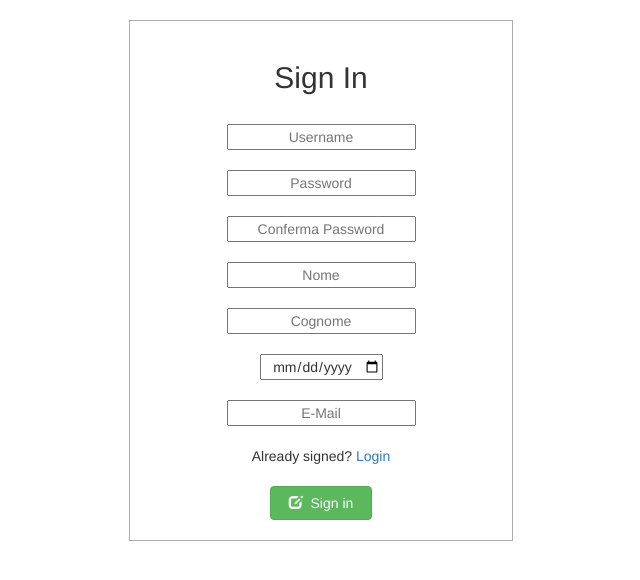
After one commit to sebaphil/Basi, a PHP site: page /signin.php in a window 1280 px wide. The commit adds this page. Shown: the top 580 px of the page, without its empty margins (319-959 px from the left). Run offline with PHP 8.4, Linux system fonts and the light colour scheme.

Commit message:
Signin.php

```diff
--- a/auth.php
+++ b/auth.php
@@ -1,5 +1,7 @@
 <?php
     require_once("connessione.php");
+    $query = "SELECT * FROM Utenti WHERE Username=".$_POST["username"].";";
+    //Eseguire query
 
 
 
--- a/css/login.css
+++ b/css/login.css
@@ -3,14 +3,14 @@
 }
 #loginForm{
 	width: 30%;
-	margin-top: 5%;
+	margin-top: 20px;
 	margin-left: auto;
 	margin-right: auto;
 	padding: 20px;
 	border: 1px solid #aeaeae;
 }
-#title{
-
+#alreadyLogged{
+	text-align: center;
 }
 #loginButton{
 	width: 30%;
@@ -18,3 +18,6 @@
 #signinButton{
 	width: 30%;
 }
+a:-webkit-any-link {
+    text-decoration: none;
+}
--- /dev/null
+++ b/signin.php
@@ -0,0 +1,43 @@
+<!DOCTYPE html>
+<html>
+<head>
+	<title>Sign In</title>
+    <link rel="stylesheet" type="text/css" href="css/bootstrap.css">
+    <link rel="stylesheet" type="text/css" href="css/login.css">
+</head>
+<body>
+    <div id="container">
+        <fieldset id="loginForm">
+            <form action=".php" method="post">
+                <h2 id="title" class="text-center">Sign In</h2>
+                <br>
+                <input type="text" name="username" placeholder="Username"  class="center-block text-center">
+                <br>
+                <input type="password" name="password" placeholder="Password" class="center-block text-center">
+                <br>
+                <input type="password" name="verifyPassword" placeholder="Conferma Password" class="center-block text-center">
+                <br>
+                <input type="text" name="nome" placeholder="Nome" class="center-block text-center">
+                <br>
+                <input type="text" name="cognome" placeholder="Cognome" class="center-block text-center">
+                <br>
+                <input type="date" name="annoNascita" class="center-block text-center">
+                <br>
+                <input type="email" name="email" placeholder="E-Mail" class="center-block text-center">
+                <br>
+
+                <div class="center-block" id="alreadyLogged">
+                    Already signed? <a href="login.php">Login</a>
+                </div>
+                <br>
+                <a href="signin.php">
+                    <button type="button" id="signinButton" class="center-block btn btn-success">
+                        <span class="glyphicon glyphicon-edit" aria-hidden="true"></span>&nbsp;&nbsp;Sign in
+                    </button>
+                </a>
+            </form>
+        </fieldset>
+    </div>
+
+</body>
+</html>
```
